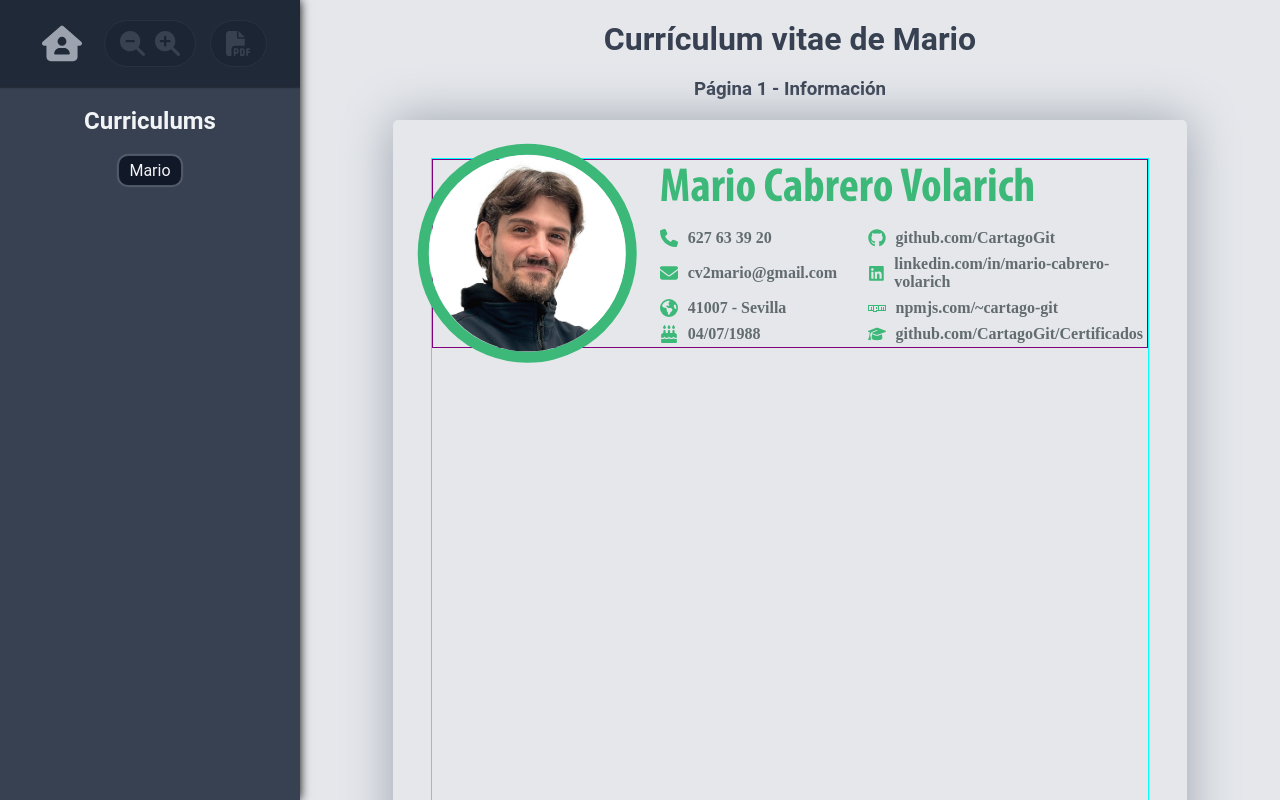
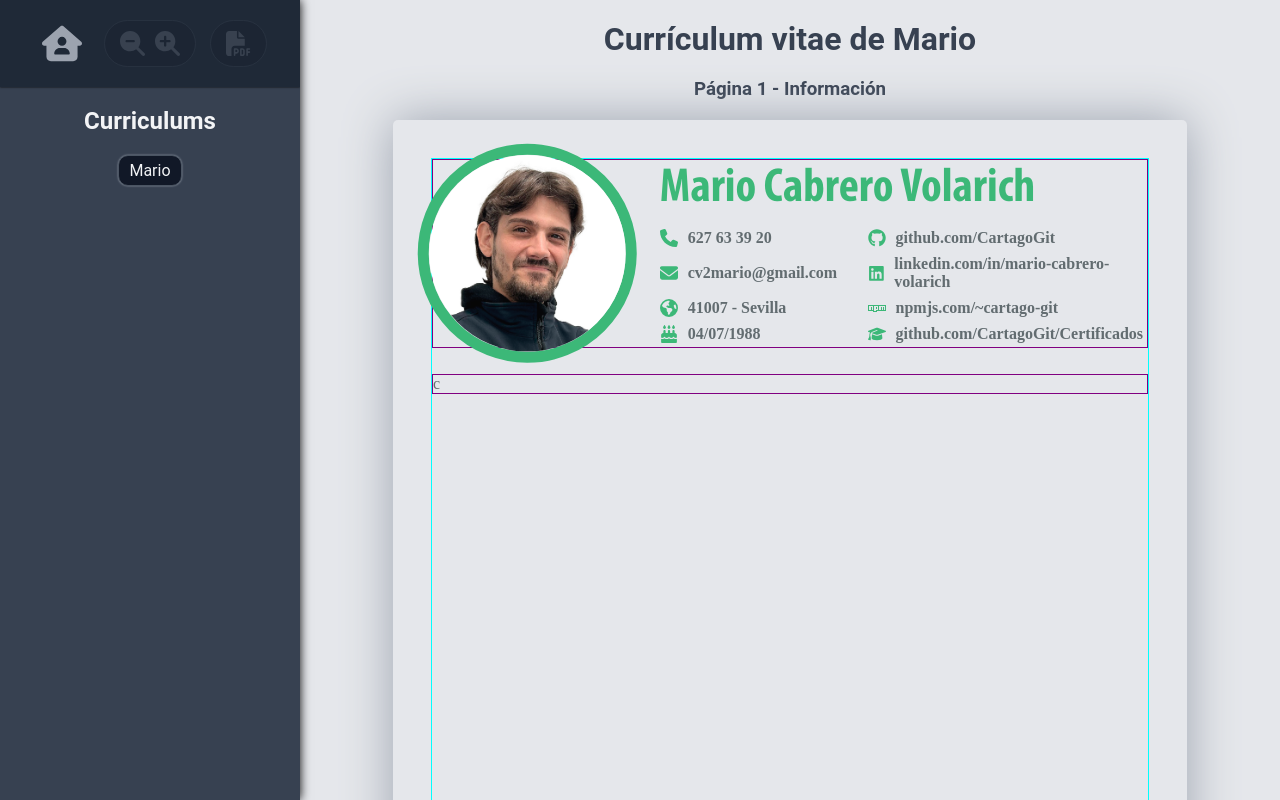
Before and after one commit to CartagoGit/print-cv, a Vue app: page /cv/mario in a window 1280 px wide. Built offline with nearby package versions, Linux system fonts and the light colour scheme.

Commit message:
Añadir sección de experiencia profesional a MarioCv.vue

```diff
--- a/src/components/cvs/mario/MarioCv.vue
+++ b/src/components/cvs/mario/MarioCv.vue
@@ -4,6 +4,9 @@
 		<div class="content">
 			<section class="personal">
 				<PersonalInfo />
+			</section>
+			<section class="profesional-experience">
+				<ProfesionalExperience />
 			</section>
 		</div>
 	</div>
@@ -13,6 +16,7 @@
 
 <script setup lang="ts">
 import PersonalInfo from './sections/PersonalInfo.vue';
+import ProfesionalExperience from './sections/ProfesionalExperience.vue';
 </script>
 <style>
 @font-face {
@@ -58,6 +62,9 @@ import PersonalInfo from './sections/PersonalInfo.vue';
 	width: 100%;
 	height: 100%;
 	border: 1px solid aqua;
+	display: flex;
+	flex-direction: column;
+	gap: 26px;
 }
 
 section {
--- /dev/null
+++ b/src/components/cvs/mario/sections/ProfesionalExperience.vue
@@ -0,0 +1,6 @@
+<template>
+    c
+</template>
+
+<script setup lang="ts"></script>
+<style scoped></style>
```
